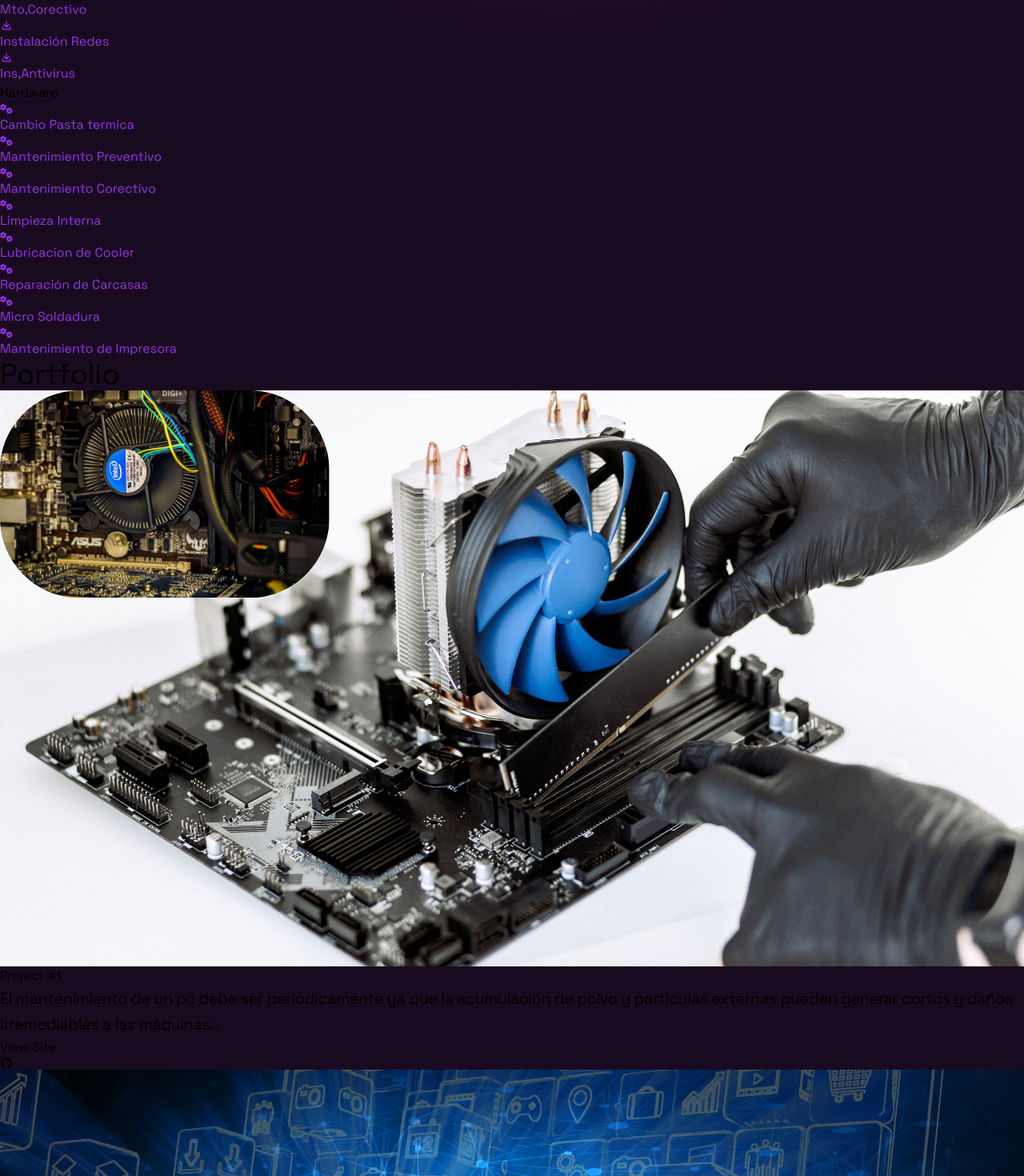
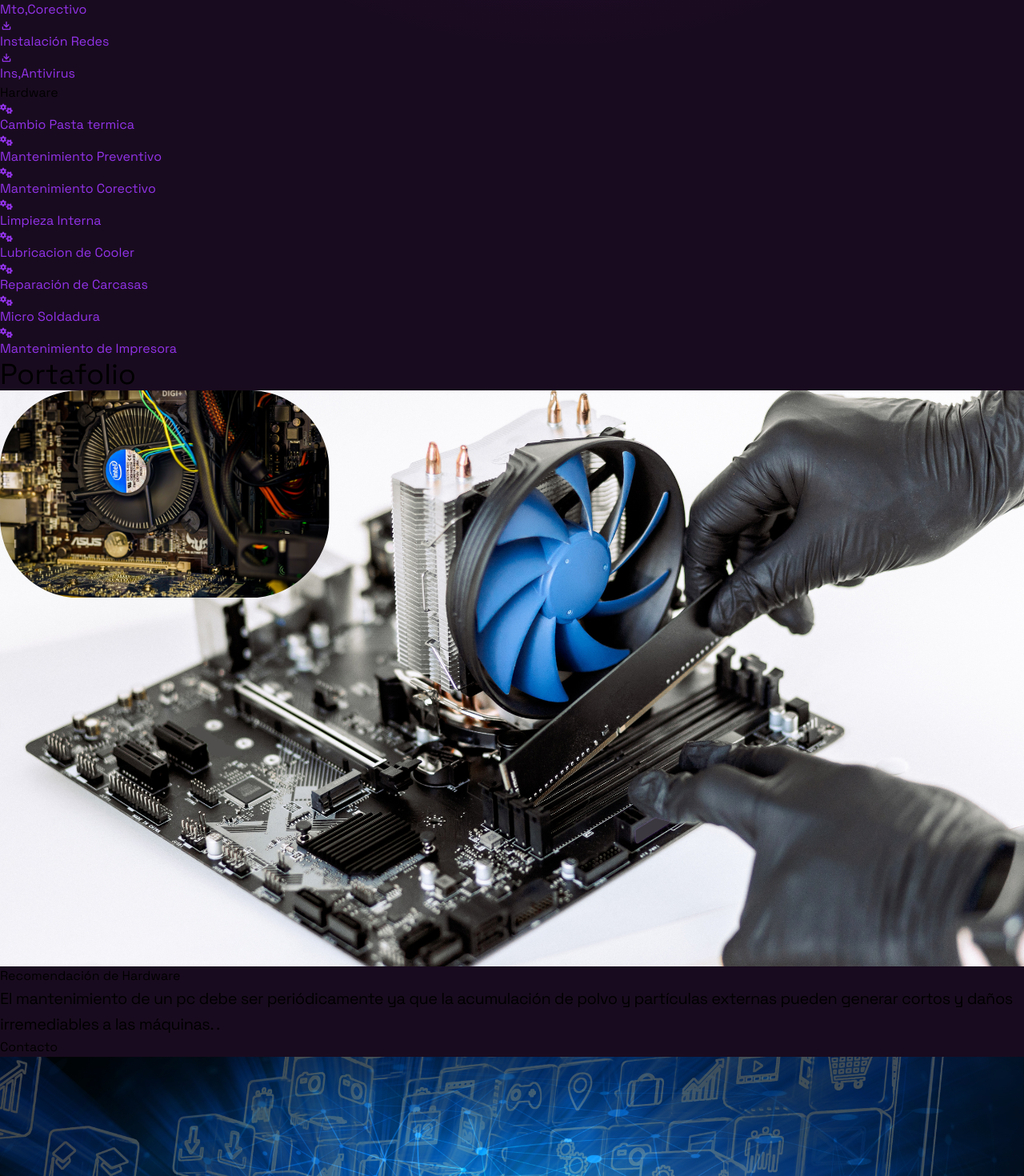
Before and after one commit to fabi365/portafolio-, a React (Vite) app: page / in a window 1280 px wide. Shown: the part 1330-2800 px from the top of the page at 80% size. Built offline with nearby package versions, Linux system fonts and the light colour scheme.

Commit message:
actualización de datos
falta link para pdf y envío de email.

```diff
--- a/src/components/Experience.jsx
+++ b/src/components/Experience.jsx
@@ -4,31 +4,17 @@ import Reveal from './Reveal'
 
 const experiences = [
   {
-    company: 'First Company',
-    period: '2020 - Present',
-    description: 'Description of your experience in this company.',
+    company: 'Técnico en Sistemas',
+    period: 'Más de 10 Años de Experiencia',
+    description: 'En el mantenimiento de equipos de cómputo, en la instalación de redes, en la instalación de programas en general, en la configuración de sistemas operativos.  .',
   },
-  {
-    company: 'Second Company',
-    period: '2020 - Present',
-    description: 'Description of your experience in this company.',
-  },
-  {
-    company: 'Third Company',
-    period: '2020 - Present',
-    description: 'Description of your experience in this company.',
-  },
-  {
-    company: 'Fourth Company',
-    period: '2020 - Present',
-    description: 'Description of your experience in this company.',
-  },
+
 ]
 
 const Experience = () => {
   return (
     <div className='p-8 max-w-[600px] mx-auto'>
-      <h1 className='text-4xl text-gray-200 font-bold text-center mb-12'>Experience</h1>
+      <h1 className='text-4xl text-gray-200 font-bold text-center mb-12'>Experiencia</h1>
       <motion.div
       className='space-y-8'
       initial="hidden"
--- a/src/components/Navbar.jsx
+++ b/src/components/Navbar.jsx
@@ -39,9 +39,9 @@ const Navbar = () => {
             <a href="#">Fabian Lopez</a>
 
             <ul className='hidden md:flex gap-12 z-10 cursor-pointer'>
-               <li><Link to="skills" smooth={true} offset={50} duration={500}>About</Link></li>
-                <li><Link to="portfolio" smooth={true} offset={50} duration={500}>Portfolio</Link></li>
-                <li><Link to="contact" smooth={true} offset={50} duration={500}>Contact</Link></li>
+               <li><Link to="skills" smooth={true} offset={50} duration={500}>Servicios</Link></li>
+                <li><Link to="portfolio" smooth={true} offset={50} duration={500}>Portafolio</Link></li>
+                <li><Link to="contact" smooth={true} offset={50} duration={500}>Contacto</Link></li>
             </ul>
 
             <div onClick={toggleNav} className='md:hidden z-50 text-gray-200'>
@@ -55,9 +55,9 @@ const Navbar = () => {
             className='fixed left-0 top-0 w-full min-h-screen bg-gray-900 z-40'
             >
                 <ul className='font-semibold text-4xl space-y-8 mt-24 text-center'>
-                    <li><Link to="skills" onClick={closeNav} smooth={true} offset={50} duration={500}>About</Link></li>
-                    <li><Link to="portfolio" onClick={closeNav} smooth={true} offset={50} duration={500}>Portfolio</Link></li>
-                    <li><Link to="contact" onClick={closeNav} smooth={true} offset={50} duration={500}>Contact</Link></li>
+                    <li><Link to="skills" onClick={closeNav} smooth={true} offset={50} duration={500}>Servicios</Link></li>
+                    <li><Link to="portfolio" onClick={closeNav} smooth={true} offset={50} duration={500}>Portafolio</Link></li>
+                    <li><Link to="contact" onClick={closeNav} smooth={true} offset={50} duration={500}>Contacto</Link></li>
                 </ul>
 
 
--- a/src/components/Portfolio.jsx
+++ b/src/components/Portfolio.jsx
@@ -11,7 +11,7 @@ import Reveal from './Reveal';
 const projects = [
     {
       img: project1,
-      title: "Project #1",
+      title: "Recomendación de Hardware",
       description: "El mantenimiento de un pc debe ser periódicamente ya que la acumulación de polvo y partículas externas pueden generar cortos y daños irremediables a las máquinas. .",
       links: {
         site: "#",
@@ -20,7 +20,7 @@ const projects = [
     },
     {
       img: project2,
-      title: "Project #2",
+      title: "Recomendación Mantenimiento   ",
       description: "Del manteniendo de su software depende la funcionalidad de las aplicaciones y el rendimiento de su máquina, por esa razón el mantenimiento debe ser periódico, limpiar la basura acumulativa de archivos innecesarios.   ",
       links: {
         site: "#",
@@ -29,46 +29,21 @@ const projects = [
     },
     {
       img: project3,
-      title: "Project #3",
-      description: "A fullstack application built with Node.js and MongoDB.",
+      title: "Recomendación de Software",
+      description: "Del manteniendo de su software depende la funcionalidad de las aplicaciones y el rendimiento de su máquina, por esa razón el mantenimiento debe ser periódico, limpiar la basura acumulativa de archivos innecesarios.   .",
       links: {
         site: "#",
         github: "#",
       },
     },
-    {
-      img: project4,
-      title: "Project #4",
-      description: "An e-commerce platform with various features.",
-      links: {
-        site: "#",
-        github: "#",
-      },
-    },
-    {
-      img: project5,
-      title: "Project #5",
-      description: "A mobile-friendly application using React Native.",
-      links: {
-        site: "#",
-        github: "#",
-      },
-    },
-    {
-      img: project6,
-      title: "Project #6",
-      description: "A data visualization project using D3.js and other libraries.",
-      links: {
-        site: "#",
-        github: "#",
-      },
-    },
+
+
   ]
 
 const Portfolio = () => {
   return (
     <div className='max-w-[1000px] mx-auto p-6 md:my-20' id="portfolio">
-        <h2 className='text-3xl font-bold text-gray-200 mb-8'>Portfolio</h2>
+        <h2 className='text-3xl font-bold text-gray-200 mb-8'>Portafolio</h2>
         {projects.map((project, index) => (
             <Reveal>
             <div key={index}
@@ -87,13 +62,9 @@ const Portfolio = () => {
                         <a href={project.links.site}
                             className='px-4 py-2 bg-slate-600 text-gray-200 rounded-lg hover:bg-slate-700
                                         transition duration-300'>
-                            View Site
+                            Contacto
                         </a>
-                        <a href={project.links.github}
-                            className='px-4 py-2 bg-slate-600 text-gray-200 rounded-lg hover:bg-slate-700
-                                        transition duration-300'>
-                            <AiOutlineGithub/>
-                        </a>
+
 
                     </div>
 
```
